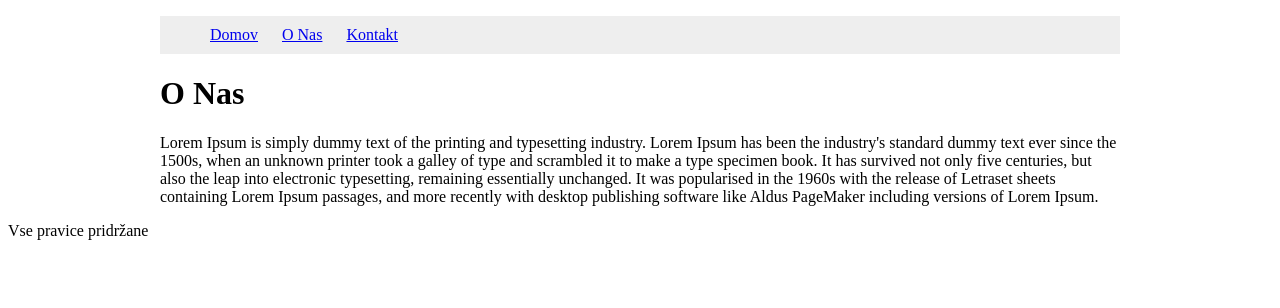
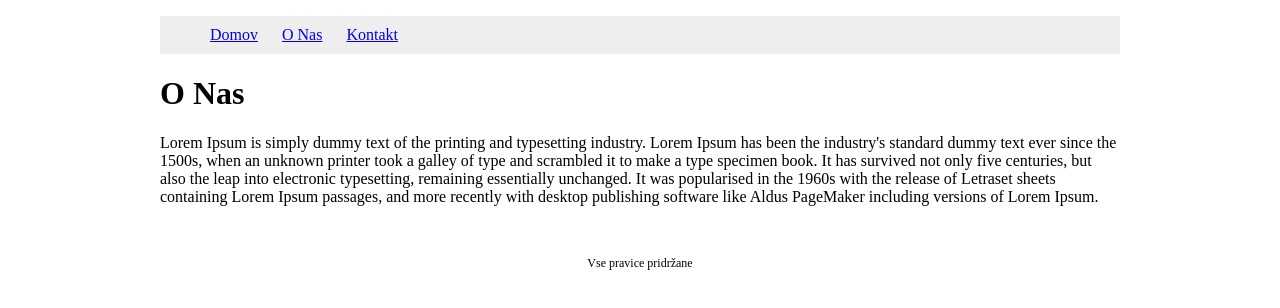
Before and after one commit to JyTy/smartninja-phplayout, a plain HTML site: page o-nas.html in a window 1280 px wide. Drawn offline with Linux system fonts and the light colour scheme.

Commit message:
Fix footer, add styling

```diff
--- a/o-nas.html
+++ b/o-nas.html
@@ -20,8 +20,8 @@
             <h1>O Nas</h1>
             <p>Lorem Ipsum is simply dummy text of the printing and typesetting industry. Lorem Ipsum has been the industry's standard dummy text ever since the 1500s, when an unknown printer took a galley of type and scrambled it to make a type specimen book. It has survived not only five centuries, but also the leap into electronic typesetting, remaining essentially unchanged. It was popularised in the 1960s with the release of Letraset sheets containing Lorem Ipsum passages, and more recently with desktop publishing software like Aldus PageMaker including versions of Lorem Ipsum.</p>
         </div>
+
+		<footer>Vse pravice pridržane</footer>
     </div>
-
-	<footer>Vse pravice pridržane</footer>
 </body>
 </html>
--- a/stil.css
+++ b/stil.css
@@ -15,3 +15,9 @@ nav li a {
     display: block;
     padding: 10px;
 }
+
+footer {
+	margin-top: 50px;
+	font-size: 12px;
+	text-align: center;
+}
```
Also changed, not shown: clanek-1.html (+2 -2 lines), clanek-2.html (+2 -2 lines), clanek-3.html (+2 -2 lines), kontakt.html (+2 -2 lines).
